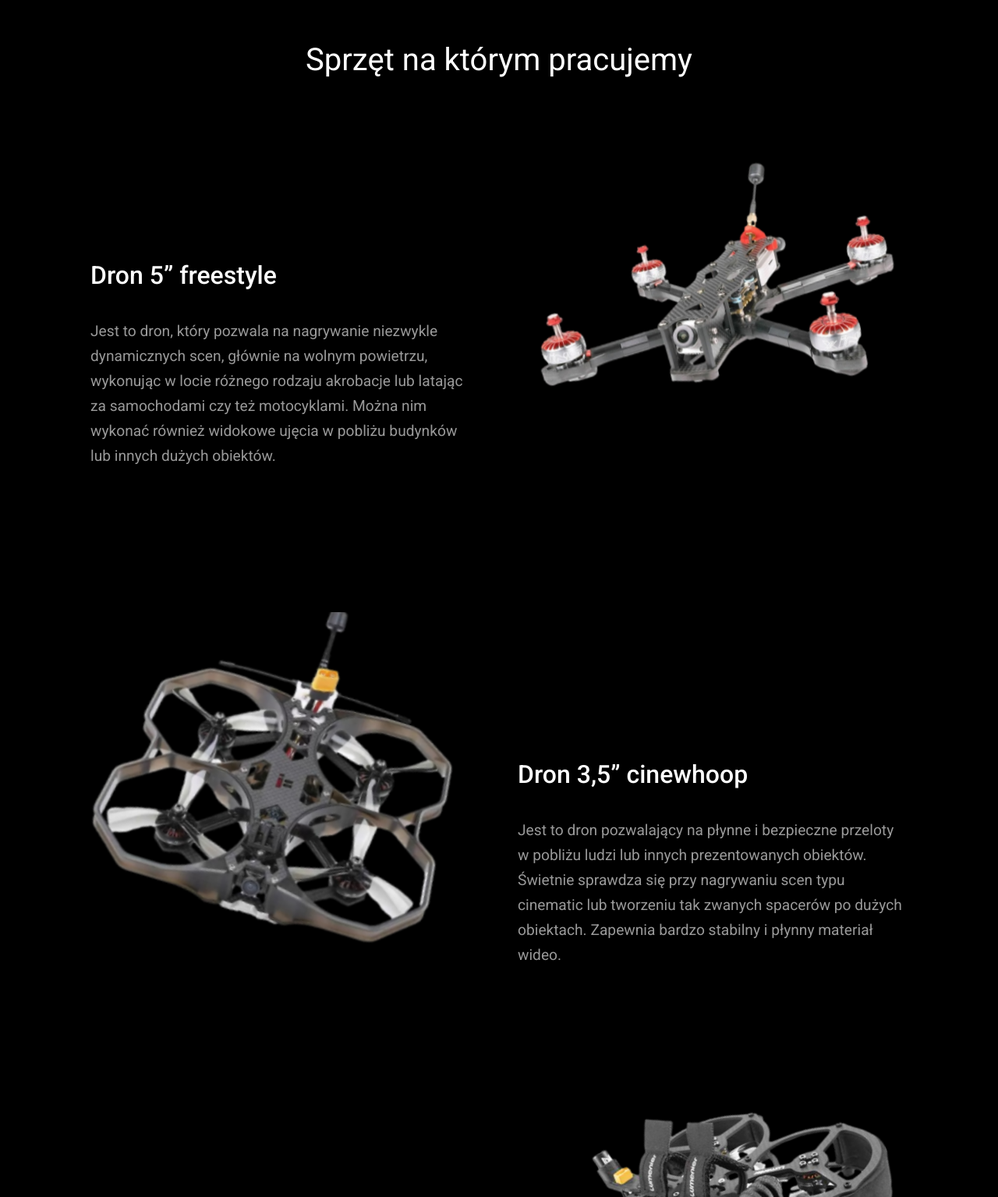
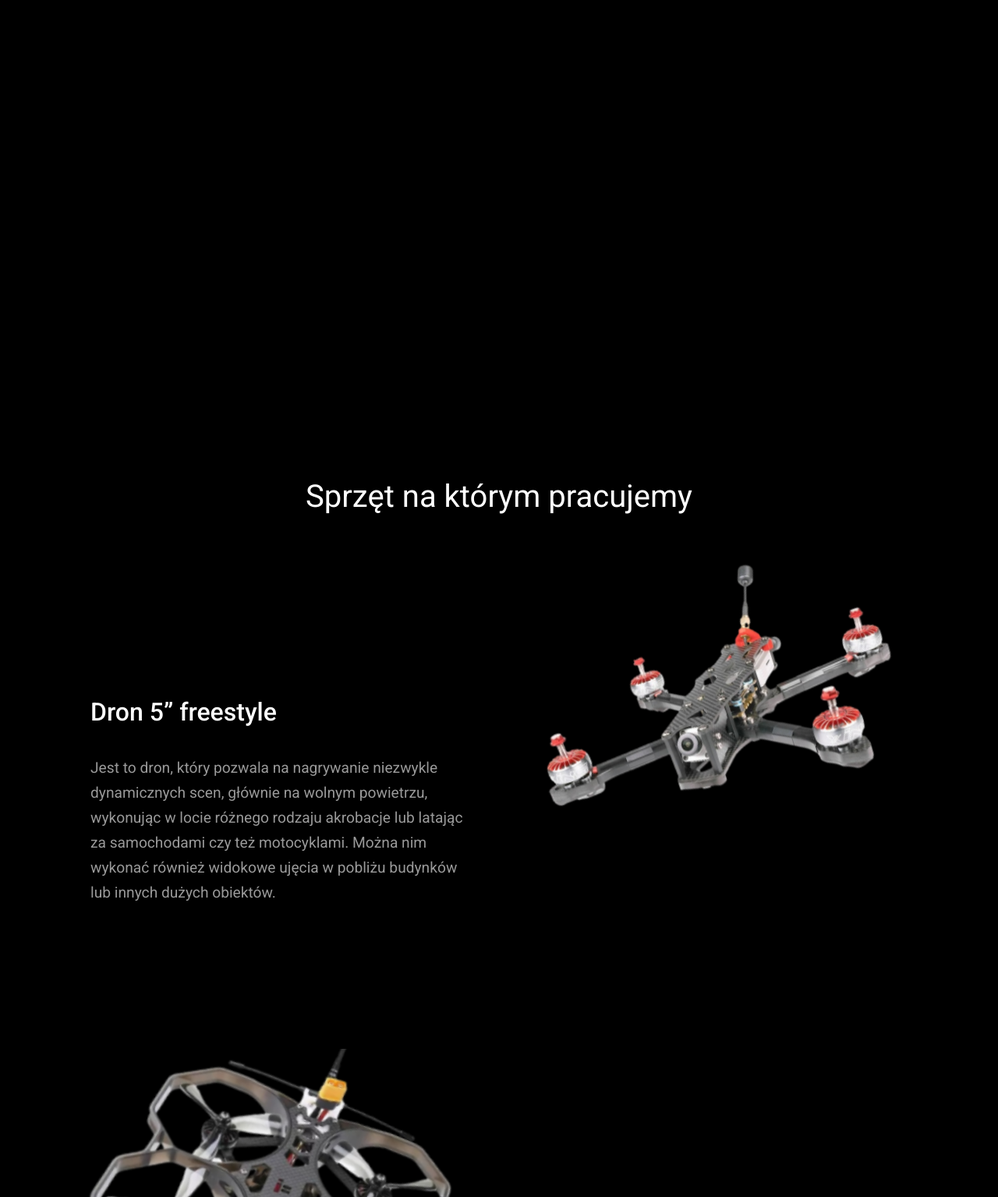
Before and after one commit to Mati2903/drony-test, a Next.js app: page / in a window 1280 px wide. Shown: the part 1831-3366 px from the top of the page at 78% size. Built offline with nearby package versions, Linux system fonts and the light colour scheme.

Commit message:
change shadow height to 200vh

```diff
--- a/styles/_ourDrones.scss
+++ b/styles/_ourDrones.scss
@@ -1,6 +1,6 @@
 .our-drones {
 	position: absolute;
-	top: 230vh;
+	top: 300vh; //offset from top for shadow element
 	&__title {
 		font-size: 2.5rem;
 		text-align: center;
--- a/styles/_shadow.scss
+++ b/styles/_shadow.scss
@@ -2,7 +2,7 @@
 	position: absolute;
 	bottom: 0;
 	left: 0;
-	height: 100vh;
+	height: 200vh;
 	width: 100%;
-	background-image: linear-gradient(rgba(0, 0, 0, 0), rgba(0, 0, 0, 1));
+	background-image: linear-gradient(rgba(0, 0, 0, 0), rgba(0, 0, 0, 1) 75%);
 }
--- a/styles/_video.scss
+++ b/styles/_video.scss
@@ -1,5 +1,5 @@
 .video {
-	height: 200vh;
+	height: 300vh;
 	position: absolute;
 	&__container {
 		position: sticky;
```
